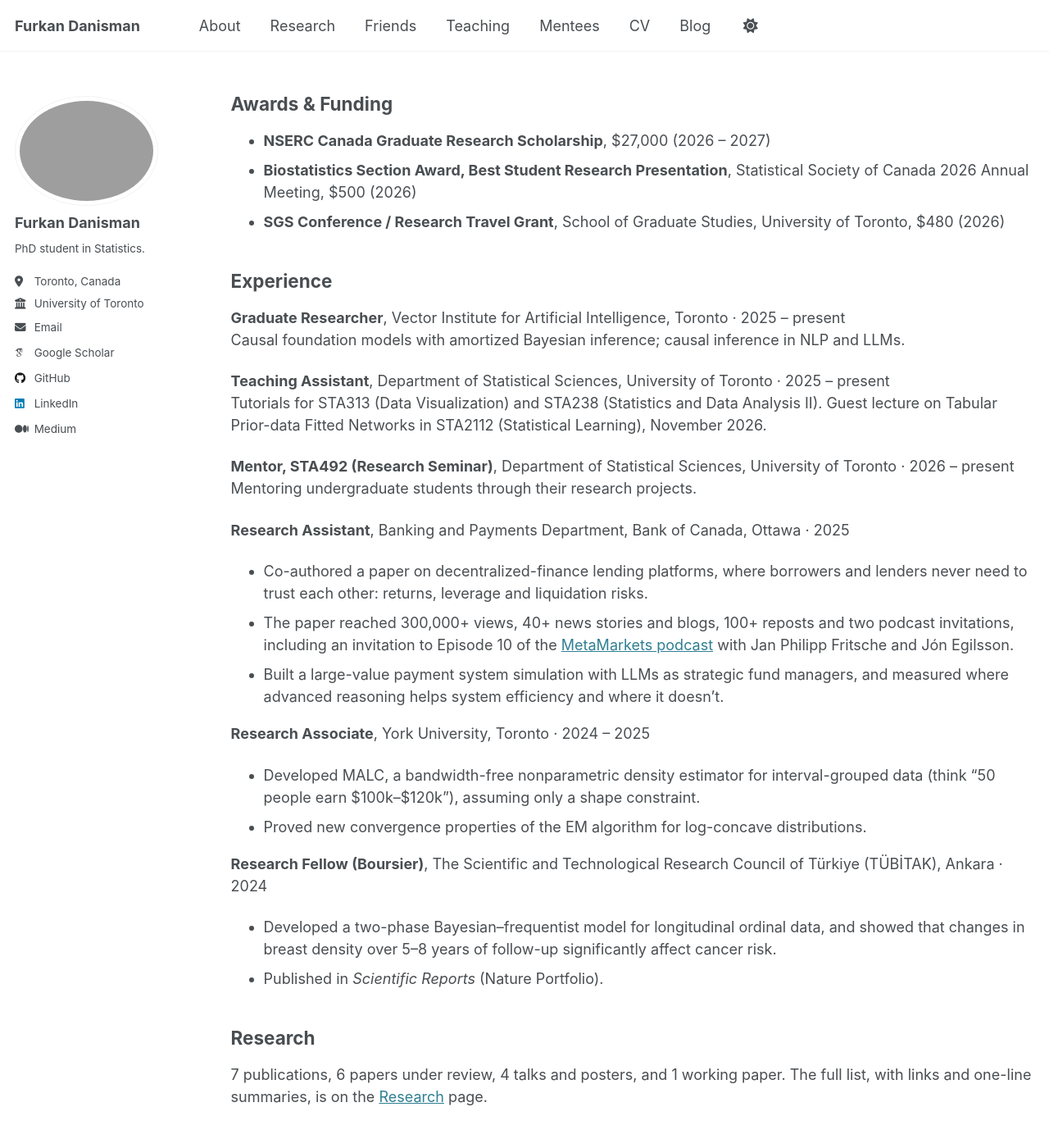
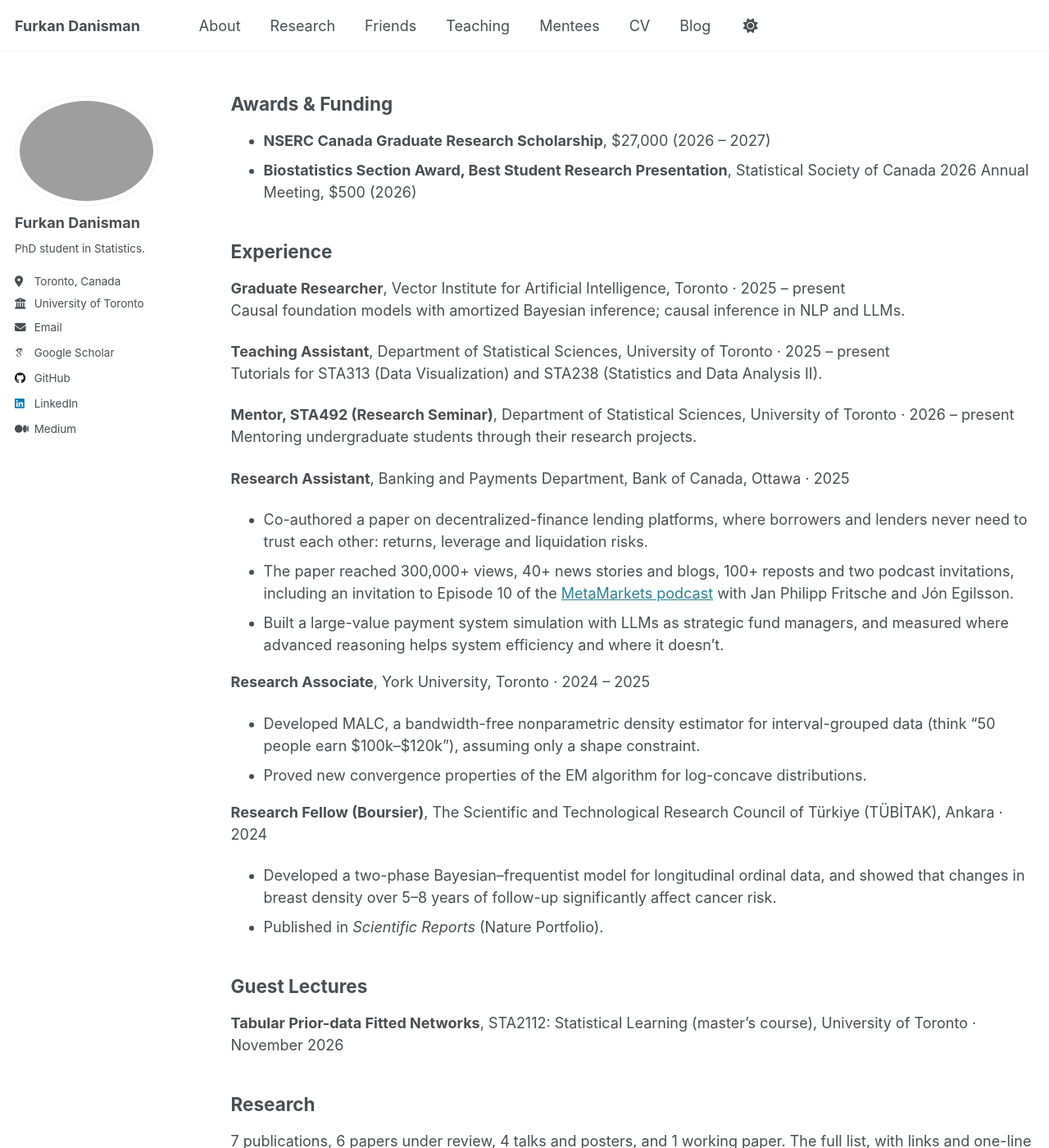
Before and after one commit to FurkanDanisman/FurkanDanisman.github.io, a Jekyll site: the page built from _pages/cv.md, in a window 1280 px wide and 1400 px high, scrolled down 336 px. Shown: the whole window at 82% size. Built offline with Jekyll 4.4.1, drawn with Linux system fonts in a browser that asks for light colours; some web fonts are replaced.

Commit message:
CV: drop SGS grant; guest lecture as its own section (not under TA)
Co-Authored-By: Claude Opus 5.5 <noreply@anthropic.com>

```diff
--- a/_pages/cv.md
+++ b/_pages/cv.md
@@ -21,7 +21,6 @@ First Class with Distinction · GPA 3.76/4
 
 - **NSERC Canada Graduate Research Scholarship**, $27,000 (2026 – 2027)
 - **Biostatistics Section Award, Best Student Research Presentation**, Statistical Society of Canada 2026 Annual Meeting, $500 (2026)
-- **SGS Conference / Research Travel Grant**, School of Graduate Studies, University of Toronto, $480 (2026)
 
 ## Experience
 
@@ -29,7 +28,7 @@ First Class with Distinction · GPA 3.76/4
 Causal foundation models with amortized Bayesian inference; causal inference in NLP and LLMs.
 
 **Teaching Assistant**, Department of Statistical Sciences, University of Toronto · 2025 – present
-Tutorials for STA313 (Data Visualization) and STA238 (Statistics and Data Analysis II). Guest lecture on Tabular Prior-data Fitted Networks in STA2112 (Statistical Learning), November 2026.
+Tutorials for STA313 (Data Visualization) and STA238 (Statistics and Data Analysis II).
 
 **Mentor, STA492 (Research Seminar)**, Department of Statistical Sciences, University of Toronto · 2026 – present
 Mentoring undergraduate students through their research projects.
@@ -47,6 +46,10 @@ Mentoring undergraduate students through their research projects.
 - Developed a two-phase Bayesian–frequentist model for longitudinal ordinal data, and showed that changes in breast density over 5–8 years of follow-up significantly affect cancer risk.
 - Published in *Scientific Reports* (Nature Portfolio).
 
+## Guest Lectures
+
+**Tabular Prior-data Fitted Networks**, STA2112: Statistical Learning (master's course), University of Toronto · November 2026
+
 ## Research
 
 7 publications, 6 papers under review, 4 talks and posters, and 1 working paper. The full list, with links and one-line summaries, is on the [Research](/publications/) page.
```
Also changed, not shown: 1 other file.
